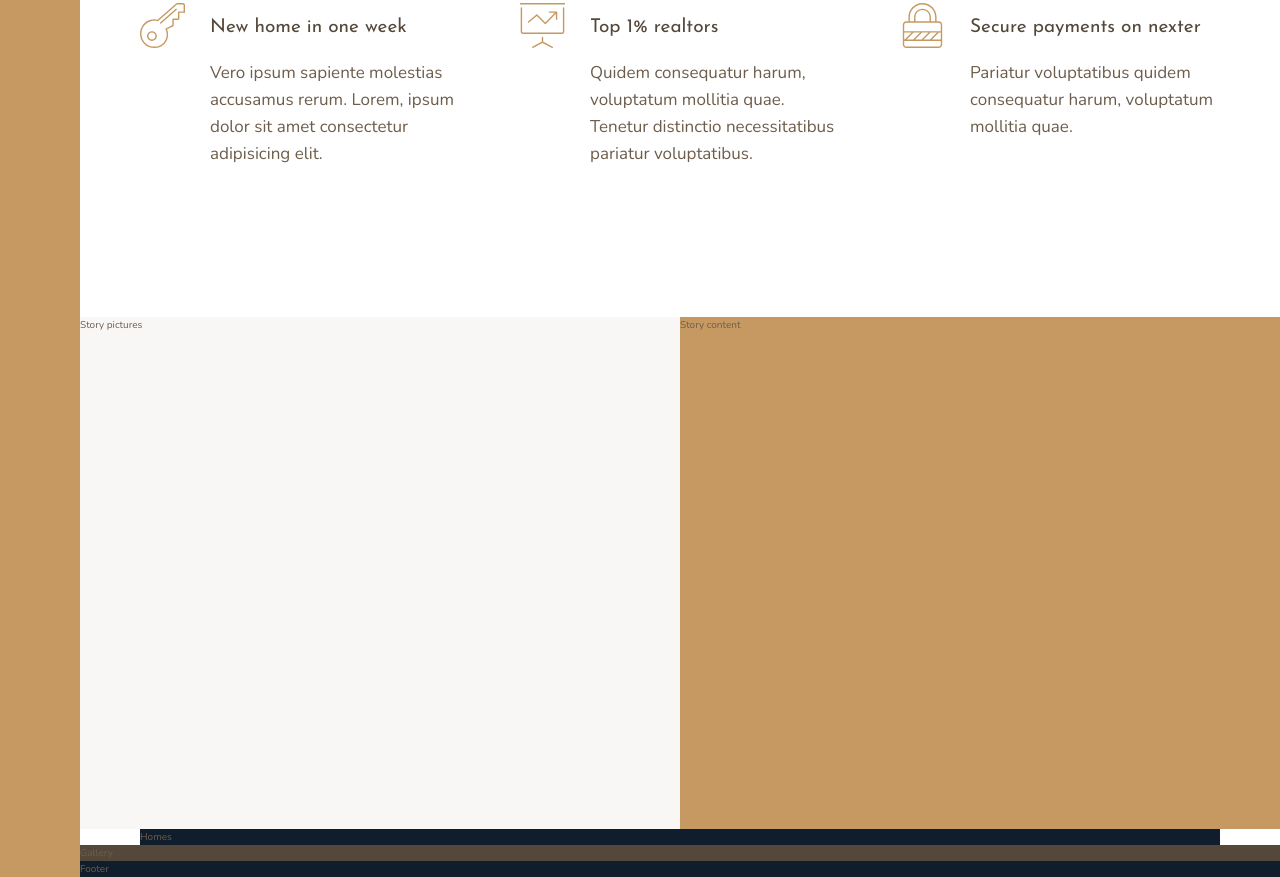
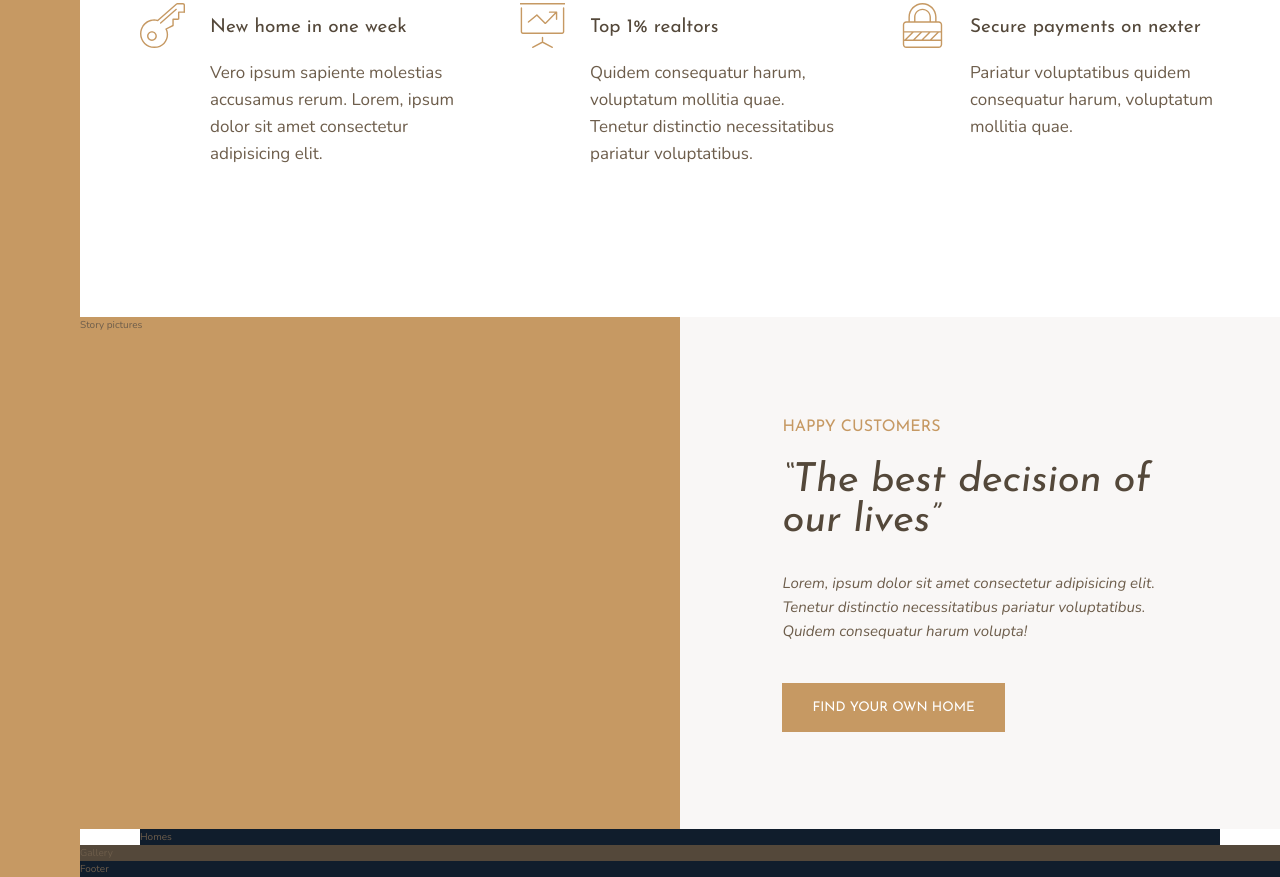
Before and after one commit to LiVinson/nexter-realtors, a website: page index.html in a window 1280 px wide. Shown: the part 991-1868 px from the top of the page. Drawn offline with nearby package versions, Linux system fonts and the light colour scheme.

Commit message:
added content for story content section. added utility classes for margins

```diff
--- a/index.html
+++ b/index.html
@@ -90,13 +90,20 @@
         </div>
 
     </section>
-    <div class="story__content">
-        Story content
-    </div>
 
     <div class="story__pictures">
         Story pictures
     </div>
+
+    <div class="story__content">
+        <h3 class="heading-3 u-mb-sm">Happy Customers</h3>
+        <h2 class="heading-2 heading-2--dark u-mb-md">&ldquo;The best decision of our lives&rdquo;</h2>
+        <p class="story__text">
+            Lorem, ipsum dolor sit amet consectetur adipisicing elit. Tenetur distinctio necessitatibus pariatur voluptatibus. Quidem consequatur harum volupta!
+        </p>
+        <button class="btn">Find your own home</button>
+    </div>
+
 
     <section class="homes">
         Homes
--- a/sass/_story.scss
+++ b/sass/_story.scss
@@ -1,13 +1,34 @@
 .story {
+
     &__pictures {
-        background-color: $color-gray-light-1;
+        background-color: $color-primary;
         grid-column:full-start / col-end 4;
         grid-row: 3/4;
     }
+
     &__content {
-        background-color: $color-primary;
+        background-color: $color-gray-light-1;
         grid-column:col-start 5 / full-end;
+        //vw used to scale padding as screen shrinks down
+        padding: 6rem 8vw;
+
+        display: flex;
+        flex-direction: column;
+        justify-content: center;
+        align-items: flex-start;
+
+        // alternative:
+        // display:grid;
+        // align-content: center;
+        // justify-items: start;
+
 
     }
 
+    &__text {
+        font-size: 1.5rem;
+        font-style: italic;
+        margin-bottom: 4rem;
+    }
+
 }
--- a/sass/_typography.scss
+++ b/sass/_typography.scss
@@ -9,21 +9,39 @@
 
 .heading-2 {
     @extend %heading;
+    font-size: 4rem;
+    font-style: italic;
+    line-height: 1;
+    &--light { color: $color-gray-light-1; }
+    &--dark { color: $color-gray-dark-1; }
 }
 
 .heading-3 {
     @extend %heading;
+    font-size: 1.6rem;
+    color: $color-primary;
+    text-transform: uppercase;
 }
 
 .heading-4 {
     @extend %heading;
     font-size: 1.9rem;
+    &--light { color: $color-gray-light-1; }
+    &--dark { color: $color-gray-dark-1; }
+}
 
-    &--light {
-        color: $color-gray-light-1;
-    }
+.btn {
+    background-color: $color-primary;
+    color: #fff;
+    border: none;
+    border-radius: 0;
+    font-family: $font-display;
+    text-transform: uppercase;
+    padding: 1.8rem 3rem;
+    cursor: pointer;
+    transition: all .2s;
 
-    &--dark {
-        color: $color-gray-dark-1;
+    &:hover {
+        background-color: $color-primary-dark;
     }
 }
--- /dev/null
+++ b/sass/_utilities.scss
@@ -0,0 +1,4 @@
+.u-mb-xl { margin-bottom: 8rem; }
+.u-mb-lg { margin-bottom: 4rem; }
+.u-mb-md { margin-bottom: 3rem; }
+.u-mb-sm { margin-bottom: 2rem; }
--- a/sass/main.scss
+++ b/sass/main.scss
@@ -1,5 +1,7 @@
 @import "base";
 @import "typography";
+@import "utilities";
+
 
 @import "sidebar";
 @import "header";
```
Also changed, not shown: css/style.css.
